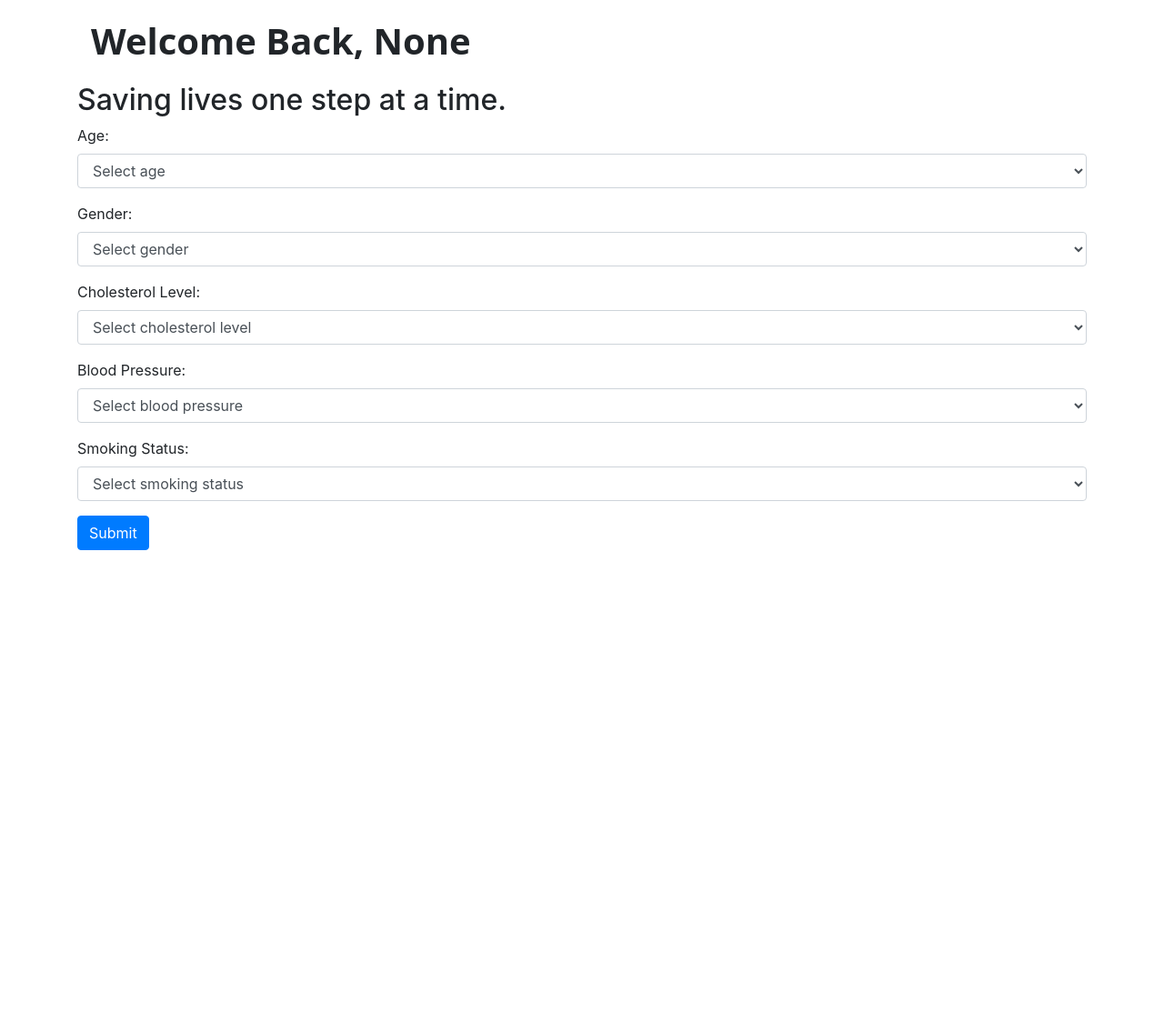
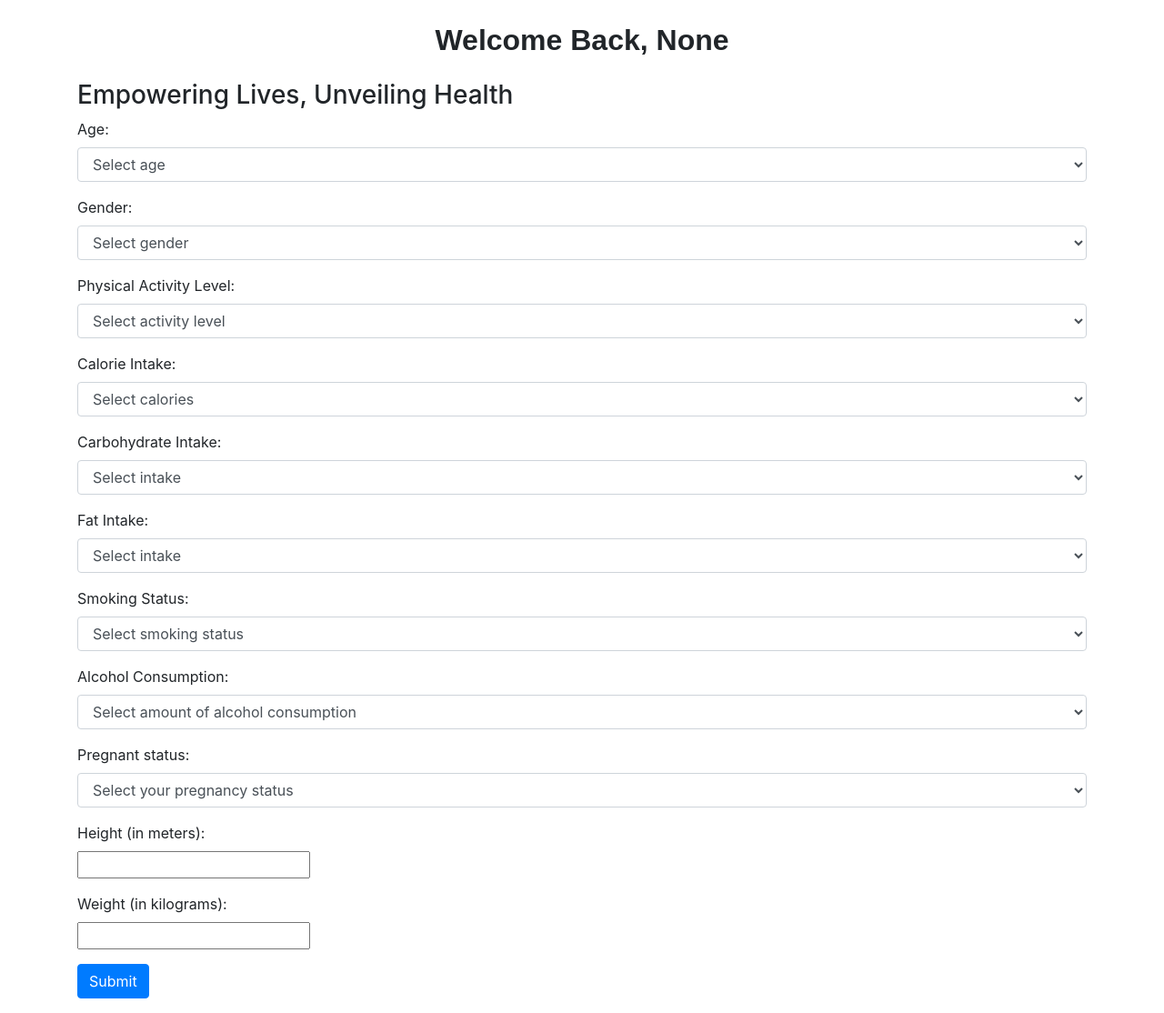
Before and after one commit to bngybongybrd/stw3, a Flask app: page /real_home_page in a window 1280 px wide. Shown: the whole page at 91% size. Before the commit the page ends 605 px from the top, so only its background shows below. Run offline with Flask 2, Linux system fonts and the light colour scheme; some libraries are stand-ins or nearby versions.

Commit message:
splash code

```diff
--- a/main.py
+++ b/main.py
@@ -5,29 +5,27 @@ import openai
 
 my_secret = os.environ['OPEN AI KEY']
 openai.api_key = my_secret
-
 app = Flask(__name__)
 app.config['SECRET_KEY'] = 'b9540e7c60e0b2a2a36e3b96387e50c9'
 
 @app.route('/', methods=['GET', 'POST'])
 def real_login():
     if request.method == "POST":
-
       email = request.form.get('email')
       password = request.form.get('password').encode('utf-8')
       login_result = query.login_check(email, password)
       if email == '':
-        flash("Logged in unsuccessful. Please enter email!", "danger")
+        flash("Log in unsuccessful. Please enter email!", "danger")
 
       elif password == b'':
-        flash("Logged in unsuccessful. Please enter password!", "danger")
+        flash("Log in unsuccessful. Please enter password!", "danger")
 
       elif login_result[0]:
           session['username'] = login_result[2]
           session['email'] = login_result[1]
           return redirect(url_for('real_home_page'))
       elif login_result[0] == False :
-         flash("Logged in unsuccessful. Please type in the correct email and corresponding password!.", "danger")
+         flash("Log in unsuccessful. Please type in the correct email and corresponding password!", "danger")
 
 
     return render_template('real_login.html')
@@ -39,11 +37,21 @@ def real_home_page():
     email = session.get('email')
     age = request.form.get('age')
     gender = request.form.get('gender')
-    cholesterol = request.form.get('cholesterol')
-    bp = request.form.get('blood-pressure')
+    activity = request.form.get('activity')
+    cal = request.form.get('calorie')
+    carbs = request.form.get('carbs')
+    fat = request.form.get('fat')
     smoking = request.form.get('smoking-status')
-    if age != '' and gender != '' and cholesterol != '' and bp != '' and smoking != '':
-      query.insert_personal_info(email, age, gender, cholesterol, bp, smoking)
+    alcohol = request.form.get('alcohol-status')
+    pregnant = request.form.get('pregnant')
+    weight = request.form.get('weight')
+    height = request.form.get('height')
+
+    if age != '' and gender != '' and activity != '' and cal != '' and fat != '' and smoking != '' and alcohol != '' and pregnant != '' and weight != '' and height != '':
+      bmi = float(weight) /(float(height)**2)
+      bmi = round(bmi,1)
+      bmi = str(bmi)
+      query.insert_personal_info(email, age, gender, activity,cal,carbs, fat, smoking, alcohol, bmi, pregnant)
       return redirect(url_for('results'))
   return render_template('real_home_page.html', username=username)
 
@@ -65,28 +73,41 @@ def results():
     username = session.get('username')
     age = info[0][1]
     gender=info[0][2]
-    ch=info[0][3]
-    bp=info[0][4]
-    smoking=info[0][5]
-
+    activity=info[0][3]
+    cal=info[0][4]
+    carbs=info[0][5]
+    fat=info[0][6]
+    smoking=info[0][7]
+    alcohol=info[0][8]
+    bmi=info[0][9]
+    pregnant=info[0][10]
     response = openai.ChatCompletion.create(
     model="gpt-3.5-turbo",
+        presence_penalty = 0,
+        frequency_penalty = 0,
     messages=[
-        {"role": "system", "content": "You are a professional and helpful doctor. \
+        {"role": "system", "content":
+          "You are a professional and helpful Singaporean doctor. \
          You are to give a personalized recommendation based on the following \
          information provided. The information will include:\
-         \n\n1. Age Range \
+         \n\n1. Age \
          2. Gender \
-         3. Cholesterol (mmol/L) \
-         4. Blood Pressure (mmHg) \
-         5. Smoking Status \
+         3. Physical Actvity Level (Sendantry/ Lightly Active/ Moderately Active/ Very Active/ Extremely Active) \
+         4. Calorie Intake () \
+         5. Carbohydrate Intake ()\
+	 6. Fat Intake ()\
+         7. Smoking Status ()\
+         8. Alcohol Consumption ()\
+         9. Body Mass Index ()\
+         10. Pregnancy status ()\
          \n\nYou are to provide the recommendation in the following format: \
-         Your personal recommendation, \
+         Your personal recommendation, answering in singlish ,\
          Suggestions or actions to take in point form, \
          Any other information you deem necessary"
+
         },
         {"role": "user",
-          "content": "Age: {}, Gender: {}, Cholesterol: {}, Blood Pressure: {}, Smoking Status: {}".format(age, gender, ch, bp, smoking)},
+          "content": "Age: {}, Gender: {}, Physical activity: {}, Calorie intake: {}, Carbohydrate intake: {}, Fat intake: {},Smoking Status: {}, Alcohol Consumption : {},Body Mass index: {},Pregnancy status: {}".format(age, gender, activity, cal, carbs, fat, smoking, alcohol, bmi, pregnant)},
         ],
         temperature=0.2
     )
@@ -94,45 +115,8 @@ def results():
     responses = response['choices'][0]['message']['content']
     responses = responses.split('\n')
 
-    age_weight = 0.3
-    gender_weight = 0.2
-    bp_weight = 0.4
-    ch_weight = 0.1
 
-    age_l =age.split('-')
-    age_val = int(age_l[0]) + int(age[1])
-    age_val = age_val // 2
-
-    if gender == 'male':
-        gender_val = 1
-    else:
-        gender_val = 0
-
-    bp_l = bp[:7]
-    bp_l = bp_l.split("-")
-    bp_val = (int(bp_l[0]) + int(bp_l[1])) // 2
-
-    ch_l = ch[:7]
-    ch_l = ch_l.split("-")
-    ch_val = float(ch_l[0]) + float(ch_l[1])
-    ch_val = int(ch_val//2)
-
-    if smoking == "smoke":
-        risk_score = (age_val *age_weight + gender_weight*gender_val + bp_val*bp_weight + ch_val*ch_weight) + 1
-    else:
-        risk_score = (age_val *age_weight + gender_weight*gender_val + bp_val*bp_weight + ch_val*ch_weight)
-
-    if risk_score >=50:
-        risk = '(High Risk)'
-    elif risk_score < 50 and risk_score >=35:
-        risk = ("Medium Risk")
-    else:
-        risk = '(Low Risk)'
-
-
-    risk_a = f"{risk_score} {risk}"
-
-    return render_template('results.html', username=username, age=info[0][1], gender=info[0][2], ch=info[0][3], bp=info[0][4], smoking=info[0][5], responses=responses, risk_a=risk_a)
+    return render_template('results.html', username=username, age=info[0][1], gender=info[0][2], activity=info[0][3], cal=info[0][4], carbs=info[0][5], fat=info[0][6], smoking=info[0][7], alcohol=info[0][8], bmi=info[0][9], pregnant=info[0][10], responses=responses)
 
 
 
--- a/static/styles.css
+++ b/static/styles.css
@@ -1,9 +1,10 @@
 #welcome {
-  font-family:system-ui;
+  font-family: "Plus Jakarta Sans", sans-serif;
   font-weight: bold;
-  padding-top: 15px;
-  font-size: 250%;
-  padding-left: 100px;
+  font-size: 200%;
+  text-align: center;
+  margin-top: 25px;
+  margin-bottom: 25px;
 }
 
 .display-box {
@@ -49,6 +50,11 @@
     padding:15px;
     padding-top:150px;
 }
+
+
+.form_floating{
+  width: 100%
+}
 #loading-screen {
     position: fixed;
     z-index: 9999;
--- a/templates/real_home_page.html
+++ b/templates/real_home_page.html
@@ -1,12 +1,5 @@
 <html>
     <head>
-        <p id="welcome" style='
-          font-family:system-ui;
-          font-weight: bold;
-          padding-top: 15px;
-          font-size: 250%;
-          padding-left: 100px;
-          '>Welcome Back, {{ username }}</p>
         <meta charset="UTF-8">
         <meta name="viewport" content="width=device-width, initial-scale=1">
         <link rel="stylesheet" href="https://maxcdn.bootstrapcdn.com/bootstrap/4.5.2/css/bootstrap.min.css">
@@ -16,8 +9,17 @@
         <link rel="stylesheet" type="text/css" href="{{ url_for('static', filename='styles.css') }}" />
     </head>
     <body>
+      <!-- <p id="welcome" style='
+          font-family:system-ui;
+          font-weight: bold;
+          padding-top: 15px;
+          font-size: 250%;
+          padding-left: 100px;
+          text-align: center;
+          '>Welcome Back, {{ username }}</p> -->
         <div class="container">
-            <h2>Saving lives one step at a time.</h2>
+          <p  class="h3 fw-normal" id="welcome">Welcome Back, {{ username }}</p>
+            <h3>Empowering Lives, Unveiling Health</h3>
             <form action='' method='POST'>
               <div class="form-group">
                 <label for="age">Age:</label>
@@ -42,25 +44,45 @@
               </div>
 
               <div class="form-group">
-                <label for="cholesterol">Cholesterol Level:</label>
-                <select class="form-control" id="cholesterol" name="cholesterol">
-                  <option value="">Select cholesterol level</option>
-                  <option value="3.0-3.9mmol/L">3.0-3.9 mmol/L</option>
-                  <option value="4.0-4.9mmol/L">4.0-4.9 mmol/L</option>
-                  <option value="5.0-5.9mmol/L">5.0-5.9 mmol/L</option>
-                  <option value="6.0-6.9mmol/L">6.0-6.9 mmol/L</option>
+                <label for="activity">Physical Activity Level:</label>
+                <select class="form-control" id="activity" name="activity">
+                  <option value="">Select activity level</option>
+                  <option value="little to no">Sedantary (little to no physical activity))</option>
+                  <option value="1-3 times a week">Lightly active (light exercise or activities 1-3 times a week)</option>
+                  <option value="3-5 times a week">Moderately active (moderate exercise or activities 3-5 times a week)</option>
+                  <option value="6-7 times a week">Very active (intense exercise or activities 6-7 times a week)</option>
+                  <option value="">Extremely active (intense daily exercise or rigorous training)</option>
 
                 </select>
               </div>
 
               <div class="form-group">
-                <label for="blood-pressure">Blood Pressure:</label>
-                <select class="form-control" id="blood-pressure" name="blood-pressure">
-                  <option value="">Select blood pressure</option>
-                  <option value="100-119 mmHg">100-119 mmHg</option>
-                  <option value="120-139 mmHg">120-139 mmHg</option>
-                  <option value="140-159 mmHg">140-159 mmHg</option>
-                  <option value="160-179 mmHg">160-179 mmHg</option>
+                <label for="calorie">Calorie Intake:</label>
+                <select class="form-control" id="calorie" name="calorie">
+                  <option value="">Select calories</option>
+                  <option value="less than 1500">Low (<1500 calories per day)</option>
+                  <option value="1500-2000">Moderate (1500-2000 calories per day)</option>
+                  <option value="more than 2000">High (>2000 calories per day)</option>
+                </select>
+              </div>
+
+              <div class="form-group">
+                <label for="carbs">Carbohydrate Intake:</label>
+                <select class="form-control" id="carbs" name="carbs">
+                  <option value="">Select intake</option>
+                  <option value="low">Low</option>
+                  <option value="moderate">Moderate</option>
+                  <option value="high">High</option>
+                </select>
+              </div>
+
+              <div class="form-group">
+                <label for="fat">Fat Intake:</label>
+                <select class="form-control" id="fat" name="fat">
+                  <option value="">Select intake</option>
+                  <option value="low">Low</option>
+                  <option value="moderate">Moderate</option>
+                  <option value="high">High</option>
                 </select>
               </div>
 
@@ -72,7 +94,41 @@
                   <option value="dontsmoke">No</option>
                 </select>
               </div>
-              <button type="submit" class="btn btn-primary">Submit</button>
+
+              <div class="form-group">
+                <label for="alcohol-status">Alcohol Consumption:</label>
+                <select class="form-control" id="alcohol-status" name="alcohol-status">
+                  <option value="">Select amount of alcohol consumption</option>
+                  <option value="no">Non-drinker</option>
+                  <option value="1-2 times a month">Occasional drinker (1-2 drinks per month)</option>
+                  <option value="1-2 times a week">Frequent drinker (1-2 drinks per week)</option>
+                  <option value="more than 2 times a week">Heavy drinker (3 or more drinks per week)</option>
+                </select>
+              </div>
+
+              <div class="form-group">
+                <label for="pregnant">Pregnant status:</label>
+                <select class="form-control" id="pregnant" name="pregnant"7>
+                  <option value="">Select your pregnancy status</option>
+                  <option value="Pregnant">Pregnant</option>
+                  <option value="Not pregnant">Not pregnant </option>
+                </select>
+              </div>
+
+              <div class="form-group">
+                <label for="height">Height (in meters):</label>
+                <br>
+                <input type="text" name="height" id="height">
+              </div>
+
+              <div class="form-group">
+                <label for="weight">Weight (in kilograms):</label>
+                <br>
+                <input type="text" name="weight" id="weight">
+              </div>
+
+
+                <button type="submit" class="btn btn-primary">Submit</button>
             </form>
           </div>
     </body>
```
Also changed, not shown: query.py (+5 -5 lines), templates/real_login.html (+4 -4 lines), templates/results.html (+13 -5 lines), templates/sign_up.html (+21 -35 lines), data.db, static/doctor.png (added).
